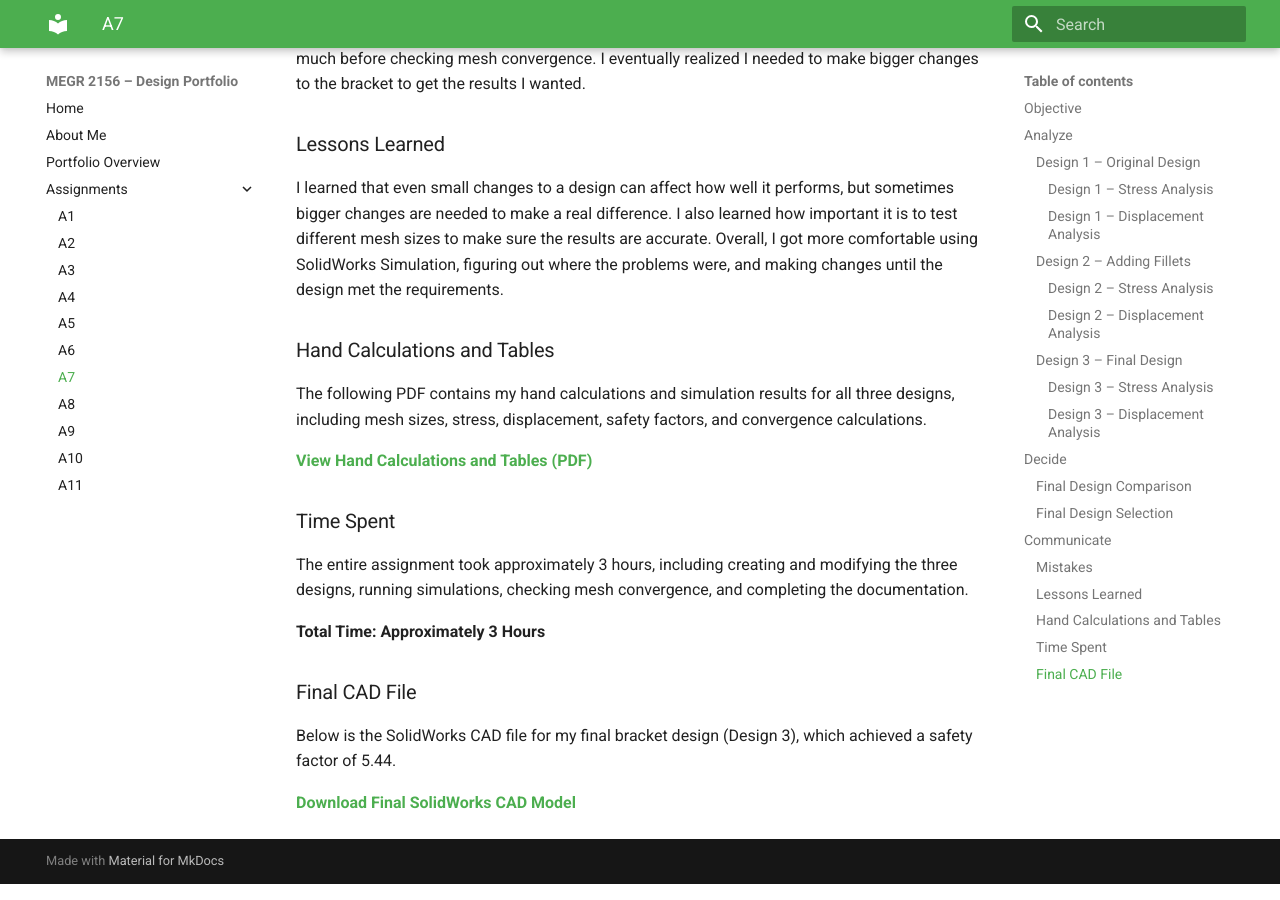
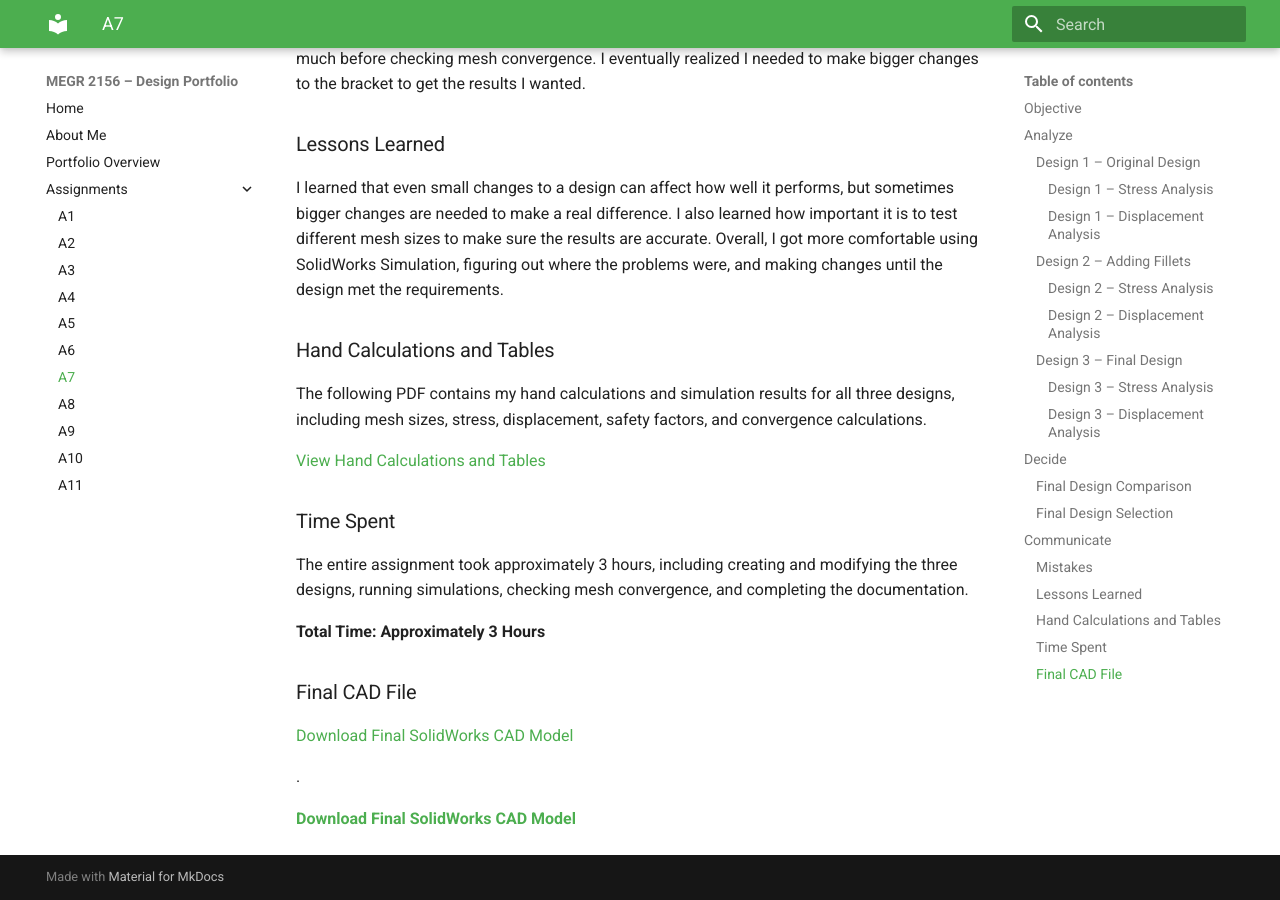
Before and after one commit to rgardn14-max/megr2157-portfolio, an MkDocs documentation site: the page built from docs/assignments/A07/index.md, in a window 1280 px wide and 900 px high, scrolled down 5277 px. Built offline with MkDocs 1.6.1 and Material for MkDocs 9.7.7, drawn with Linux system fonts in a browser that asks for light colours.

Commit message:
Update index.md

```diff
--- a/docs/assignments/A07/index.md
+++ b/docs/assignments/A07/index.md
@@ -75,7 +75,7 @@ I learned that even small changes to a design can affect how well it performs, b
 
 The following PDF contains my hand calculations and simulation results for all three designs, including mesh sizes, stress, displacement, safety factors, and convergence calculations.
 
-**[View Hand Calculations and Tables (PDF)](H1.pdf)**
+[View Hand Calculations and Tables](./H1.pdf)
 
 ### Time Spent
 
@@ -85,6 +85,17 @@ The entire assignment took approximately 3 hours, including creating and modifyi
 
 ### Final CAD File
 
-Below is the SolidWorks CAD file for my final bracket design (Design 3), which achieved a safety factor of 5.44.
+[Download Final SolidWorks CAD Model](./Design3.SLDPRT)
+
+
+
+
+
+
+
+
+
+
+.
 
 **[Download Final SolidWorks CAD Model](Design3.SLDPRT)**
```
